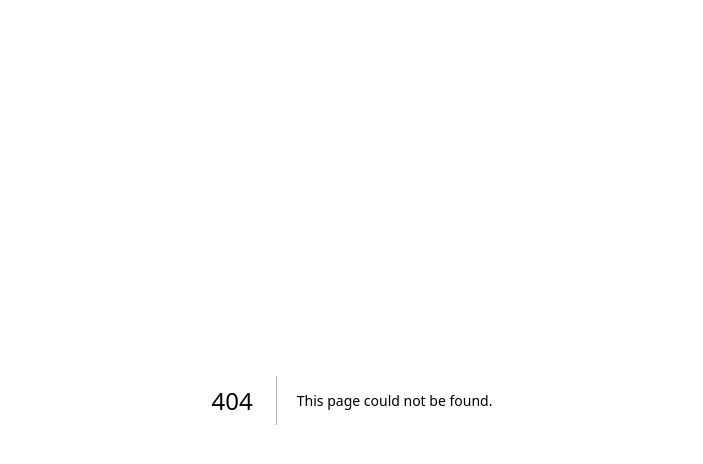
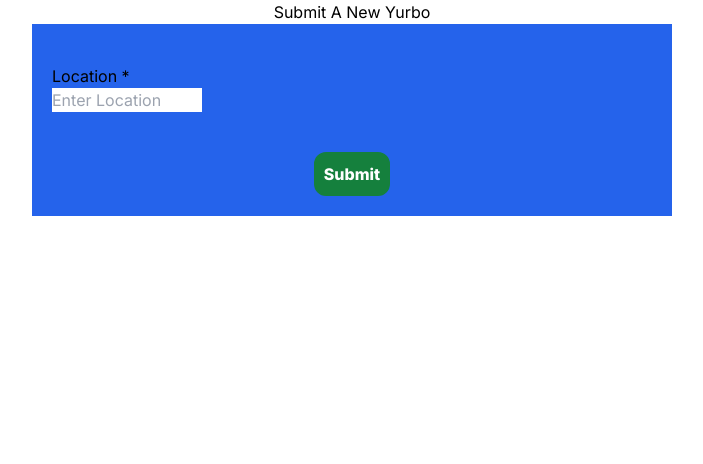
Before and after one commit to quinndev4/yurbo, a Next.js app: page /submit in a window 1280 px wide. Before the commit this address had no page. Shown: the top 464 px of the page, without its empty margins (288-991 px from the left). Built offline with nearby package versions, Linux system fonts and the light colour scheme.

Commit message:
add base formik form

```diff
--- a/package.json
+++ b/package.json
@@ -10,9 +10,12 @@
   },
   "dependencies": {
     "firebase": "^10.7.1",
+    "formik": "^2.4.5",
     "next": "14.0.4",
     "react": "^18",
-    "react-dom": "^18"
+    "react-dom": "^18",
+    "react-firebase-hooks": "^5.1.1",
+    "yup": "^1.3.2"
   },
   "devDependencies": {
     "typescript": "^5",
--- /dev/null
+++ b/src/app/constants/constants.ts
@@ -0,0 +1 @@
+export const YUP = { REQUIRED: 'Required' };
--- a/src/app/page.tsx
+++ b/src/app/page.tsx
@@ -1,7 +1,11 @@
+import Link from 'next/link';
+
 export default function Home() {
   return (
     <main className='flex min-h-screen flex-col items-center justify-between p-24'>
-      Dave
+      <Link href={'/submit'} className='rounded-lg border-2 border-white'>
+        Create a new Yurbo
+      </Link>
     </main>
   );
 }
--- /dev/null
+++ b/src/app/submit/Form.tsx
@@ -0,0 +1,65 @@
+'use client';
+
+import * as Yup from 'yup';
+import { useFormik } from 'formik';
+import { YUP } from '../constants/constants';
+
+interface Values {
+  location: string;
+}
+
+export default function Form() {
+  const onSubmit = async (formikValues: Values) => {
+    alert(JSON.stringify(formikValues, null, 2));
+
+    /*
+     console.log('submitted');
+
+          const res = await fetch('/api/submit', {
+            method: 'POST',
+            body: JSON.stringify({ location }),
+          });
+          const data: OkRes = await res.json();
+
+          console.log(data.ok);
+    */
+  };
+
+  const formik = useFormik<Values>({
+    initialValues: { location: '' },
+    validationSchema: Yup.object().shape({
+      location: Yup.string()
+        .min(3, 'Must be at least 3 characters')
+        .required(YUP.REQUIRED),
+    }),
+    onSubmit,
+  });
+
+  return (
+    <div className='2xs:w-4/5 xl:w-1/2 bg-blue-600'>
+      <form className='flex flex-col m-5' onSubmit={formik.handleSubmit}>
+        <div className='flex flex-col w-full items-start my-5'>
+          <label htmlFor='location'>Location *</label>
+          <input
+            className='text-black text-left w-1/4'
+            id='location'
+            type='text'
+            placeholder='Enter Location'
+            {...formik.getFieldProps('location')}
+          />
+          <p
+            className={`text-red-600 h-5 ${
+              !formik.errors.location && 'invisible'
+            }`}
+          >
+            {formik.errors.location}
+          </p>
+        </div>
+
+        <button className='btn-primary m-auto' type='submit'>
+          Submit
+        </button>
+      </form>
+    </div>
+  );
+}
--- /dev/null
+++ b/src/app/submit/page.tsx
@@ -0,0 +1,11 @@
+import Form from './Form';
+
+export default function SubmitForm() {
+  return (
+    <main className='flex flex-col text-center items-center'>
+      <h1>Submit A New Yurbo</h1>
+
+      <Form />
+    </main>
+  );
+}
```
Also changed, not shown: 1 other file (tests, documents, lock files or other folders).
